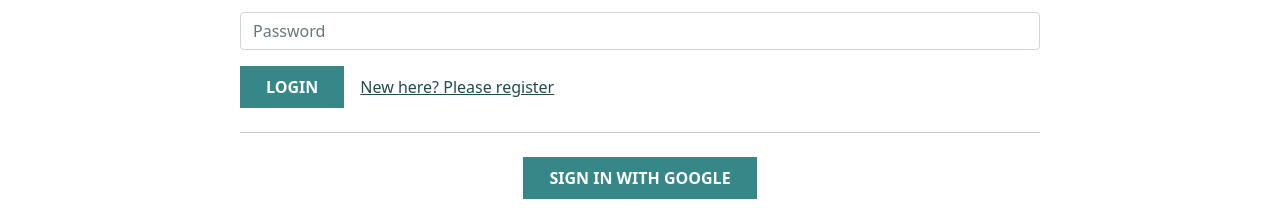
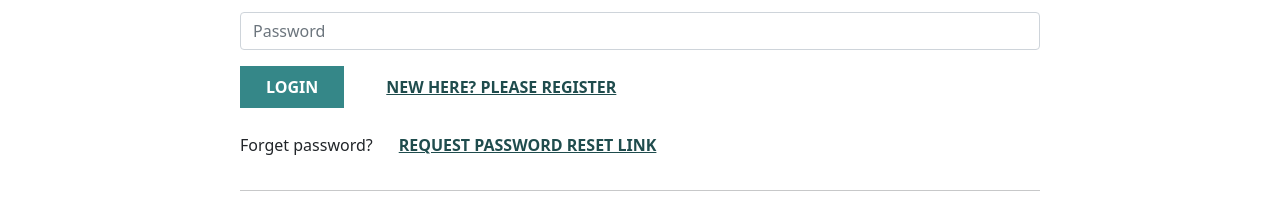
Before and after one commit to mdjannatulhasan/doctor-portfolio, a React (Create React App) app: page /login in a window 1280 px wide. Shown: the part 288-501 px from the top of the page. Built offline with nearby package versions, Linux system fonts and the light colour scheme; no server answers.

Commit message:
password reset link, Toast and Verification email

```diff
--- a/package.json
+++ b/package.json
@@ -14,6 +14,7 @@
     "react-firebase-hooks": "^5.0.3",
     "react-router-dom": "^6.3.0",
     "react-scripts": "5.0.1",
+    "react-toastify": "^8.2.0",
     "web-vitals": "^2.1.4"
   },
   "scripts": {
--- a/src/components/Login/Login.js
+++ b/src/components/Login/Login.js
@@ -1,10 +1,12 @@
 import { getAuth } from 'firebase/auth';
 import React, { useState } from 'react';
 import { Button, Container, Form } from 'react-bootstrap';
-import { useSignInWithEmailAndPassword, useSignInWithGoogle } from 'react-firebase-hooks/auth';
+import { useSendPasswordResetEmail, useSignInWithEmailAndPassword, useSignInWithGoogle } from 'react-firebase-hooks/auth';
 import { Link, useLocation, useNavigate } from 'react-router-dom';
 import app from '../../firebase.init';
+import { ToastContainer, toast } from 'react-toastify';
 
+import 'react-toastify/dist/ReactToastify.css';
 
 const auth = getAuth(app);
 const Login = () => {
@@ -31,14 +33,17 @@ const Login = () => {
 
     let [
         signInWithEmailAndPassword,
+        user1,
         loading,
-        error,
-      ] = useSignInWithEmailAndPassword(auth);
-      [user] = useSignInWithEmailAndPassword(auth);
+        error1,
+    ] = useSignInWithEmailAndPassword(auth);
+    [user] = useSignInWithEmailAndPassword(auth);
 
-    if (user) {
+    const [sendPasswordResetEmail, sending, errorResetEmail] = useSendPasswordResetEmail(auth);
+    if (user1) {
         navigate('/home');
     }
+    const notify = () => toast("Email sent!");
 
     return (
         <div>
@@ -48,21 +53,27 @@ const Login = () => {
                         <h2 className='text-center mt-2 mb-4'>Please Login</h2>
                         <Form.Group className="mb-3" controlId="formBasicEmail">
                             <Form.Label>Email address</Form.Label>
-                            <Form.Control onBlur={handleEmailBlur} type="email" placeholder="Enter email" required/>
+                            <Form.Control onBlur={handleEmailBlur} type="email" placeholder="Enter email" required />
                         </Form.Group>
 
                         <Form.Group className="mb-3" controlId="formBasicPassword">
                             <Form.Label>Password</Form.Label>
-                            <Form.Control onBlur={handlePasswordBlur} type="password" placeholder="Password" required/>
+                            <Form.Control onBlur={handlePasswordBlur} type="password" placeholder="Password" required />
                         </Form.Group>
-                        <p className='text-danger'>{error?.message}</p>
+                        <p className='text-danger'>{error1?.message}</p>
                         <div className="d-flex align-items-center">
                             <Button variant="primary" type="submit">
                                 Login
                             </Button>
-                            <Link className='ms-3 txt-primary inline-block' to='/register'>New here? Please register</Link>
+                            <Link className='ms-3 txt-primary inline-block btn btn-link' to='/register'>New here? Please register</Link>
+
                         </div>
                     </Form>
+                        <div className='d-flex align-items-center mt-3'>Forget password? <button onClick={async () => {
+                            await sendPasswordResetEmail(email);
+                            toast('Email sent!');
+                        }}
+                            className=' txt-primary inline-block btn btn-link ms--5'>Request password reset link</button></div>
                     <hr className='my-4' />
                     <div className='text-center'>
                         <Button className='mb-5'
@@ -76,6 +87,7 @@ const Login = () => {
                             }
                         >Sign In with Google</Button>
                     </div>
+                    <ToastContainer />
 
                 </div>
             </Container>
--- a/src/components/Register/Register.js
+++ b/src/components/Register/Register.js
@@ -47,7 +47,7 @@ const Register = () => {
         user,
         loading,
         error,
-    ] = useCreateUserWithEmailAndPassword(auth);
+    ] = useCreateUserWithEmailAndPassword(auth, {sendEmailVerification: true});
     const navigate = useNavigate();
     if (user) {
         navigate('/home');
--- a/src/components/RequireAuth/RequireAuth.js
+++ b/src/components/RequireAuth/RequireAuth.js
@@ -8,8 +8,11 @@ const auth = getAuth(app);
 
 const RequireAuth = ({ children }) => {
     const location = useLocation();
-    const [user] = useAuthState(auth);
-
+    const [user, loading] = useAuthState(auth);
+    if(loading){
+        <h3>Loading..... ....</h3>
+        return;
+    }
     if (!user) {
         return <Navigate to='/login' state={{ from: location }} replace ></Navigate>
     }
```
Also changed, not shown: 1 other file (tests, documents, lock files or other folders).
